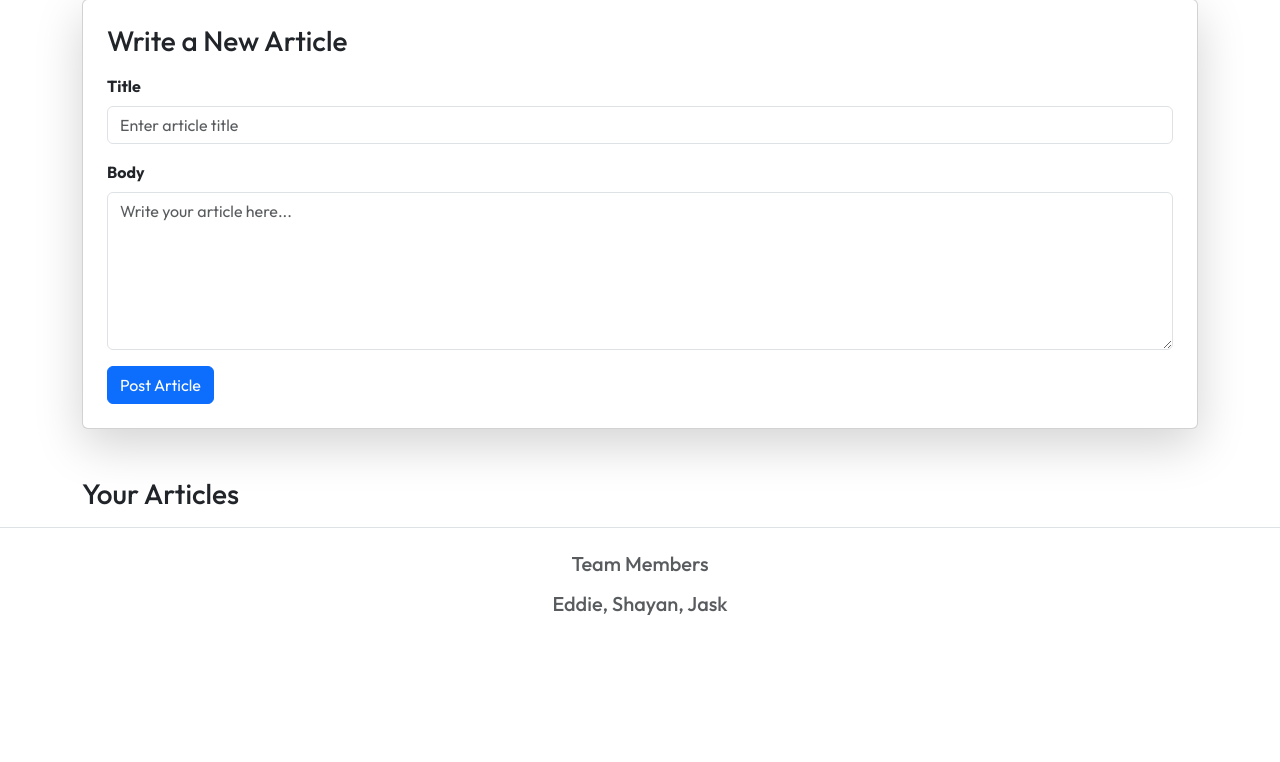
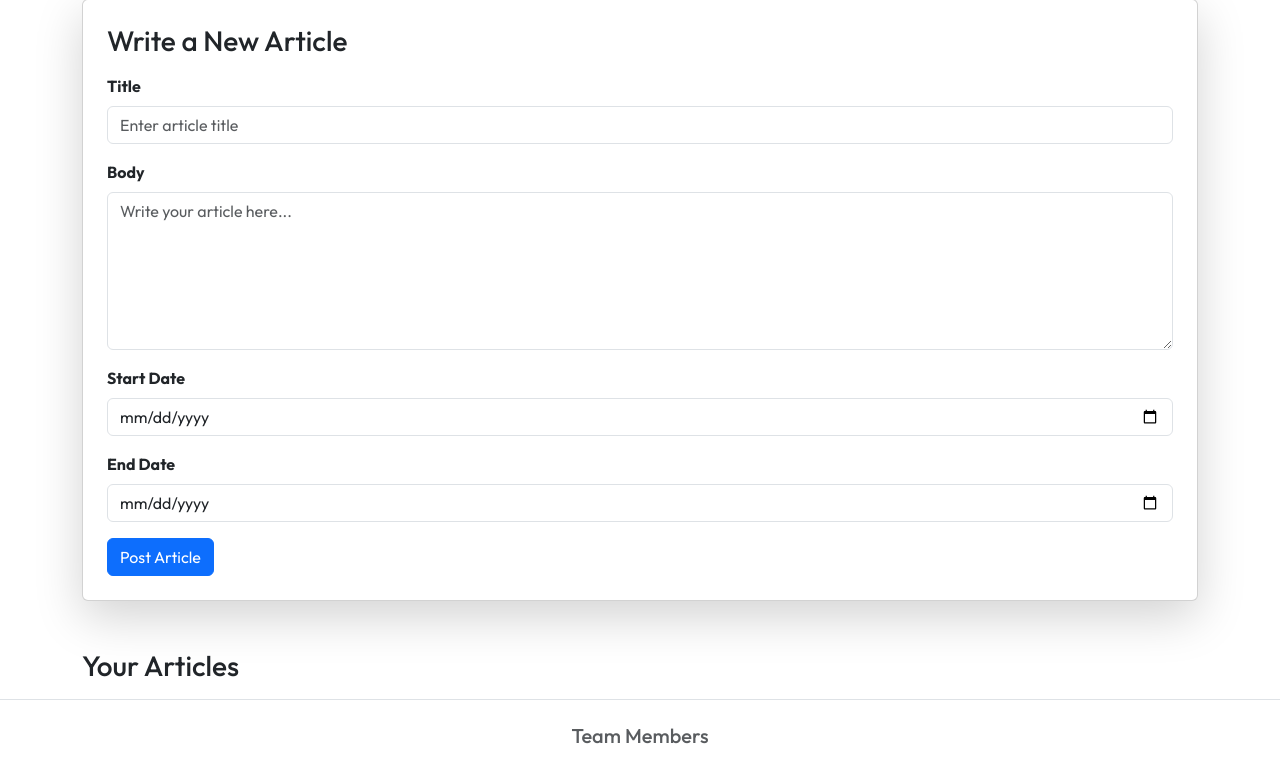
Before and after one commit to shayannikpour/Blog, a PHP site: page /write.php in a window 1280 px wide. Shown: the part 202-964 px from the top of the page. Before the commit the page ends 817 px from the top, so only its background shows below. Run offline with PHP 8.4, Linux system fonts and the light colour scheme; the visitor is signed in with stand-in values (Sample User, id 1); data comes from the database, SQL or seed files in the repository; both versions use the stored data as it was after the commit.

Commit message:
Implemented the start and end date logic

```diff
--- a/write.php
+++ b/write.php
@@ -2,7 +2,8 @@
 session_start();
 $db = new SQLite3('info.db');
 
-if (!isset($_SESSION['username'])) {
+if (!isset($_SESSION['username']))
+{
     header("Location: login.php");
     exit();
 }
@@ -10,15 +11,21 @@ if (!isset($_SESSION['username'])) {
 $username = $_SESSION['username'];
 
 // Handle Creating a New Article
-if ($_SERVER["REQUEST_METHOD"] == "POST" && isset($_POST['create_article'])) {
+if ($_SERVER["REQUEST_METHOD"] == "POST" && isset($_POST['create_article']))
+{
     $title = trim($_POST['article_title']);
     $body = trim($_POST['article_body']);
+    $start_date = trim($_POST['start_date']);
+    $end_date = trim($_POST['end_date']);
 
-    if (!empty($title) && !empty($body)) {
-        $stmt = $db->prepare("INSERT INTO Articles (ArticleTitle, ArticleBody, CreateDate, ContributerUsername) VALUES (:title, :body, DATE('now'), :username)");
+    if (!empty($title) && !empty($body))
+    {
+        $stmt = $db->prepare("INSERT INTO Articles (ArticleTitle, ArticleBody, CreateDate, StartDate, EndDate, ContributerUsername) VALUES (:title, :body, DATE('now'), :start_date, :end_date, :username)");
         $stmt->bindValue(':title', $title, SQLITE3_TEXT);
         $stmt->bindValue(':body', $body, SQLITE3_TEXT);
         $stmt->bindValue(':username', $username, SQLITE3_TEXT);
+        $stmt->bindValue(':start_date', $start_date, SQLITE3_TEXT);
+        $stmt->bindValue(':end_date', $end_date, SQLITE3_TEXT);
         $stmt->execute();
         header("Location: home.php");
         exit();
@@ -26,7 +33,8 @@ if ($_SERVER["REQUEST_METHOD"] == "POST" && isset($_POST['create_article'])) {
 }
 
 // Handle Article Deletion
-if (isset($_POST['delete_article'])) {
+if (isset($_POST['delete_article']))
+{
     $article_id = $_POST['article_id'];
 
     // Ensure user owns the article before deleting
@@ -37,15 +45,21 @@ if (isset($_POST['delete_article'])) {
 }
 
 // Handle Article Editing
-if (isset($_POST['edit_article'])) {
+if (isset($_POST['edit_article']))
+{
     $article_id = $_POST['article_id'];
     $new_title = trim($_POST['article_title']);
     $new_body = trim($_POST['article_body']);
+    $new_start_date = trim($_POST['start_date']);
+    $new_end_date = trim($_POST['end_date']);
 
-    if (!empty($new_title) && !empty($new_body)) {
-        $stmt = $db->prepare("UPDATE Articles SET ArticleTitle = :title, ArticleBody = :body WHERE ArticleId = :id AND ContributerUsername = :username");
+    if (!empty($new_title) && !empty($new_body))
+    {
+        $stmt = $db->prepare("UPDATE Articles SET ArticleTitle = :title, ArticleBody = :body, StartDate = :start_date, EndDate = :end_date WHERE ArticleId = :id AND ContributerUsername = :username");
         $stmt->bindValue(':title', $new_title, SQLITE3_TEXT);
         $stmt->bindValue(':body', $new_body, SQLITE3_TEXT);
+        $stmt->bindValue(':start_date', $new_start_date, SQLITE3_TEXT);
+        $stmt->bindValue(':end_date', $new_end_date, SQLITE3_TEXT);
         $stmt->bindValue(':id', $article_id, SQLITE3_INTEGER);
         $stmt->bindValue(':username', $username, SQLITE3_TEXT);
         $stmt->execute();
@@ -72,6 +86,16 @@ $articles = $db->query("SELECT * FROM Articles WHERE ContributerUsername = '$use
                 <label for="article_body" class="form-label fw-bold">Body</label>
                 <textarea class="form-control" name="article_body" id="article_body" rows="6" required placeholder="Write your article here..."></textarea>
             </div>
+           <!-- Start Date Field -->
+           <div class="mb-3">
+            <label for="start_date" class="form-label fw-bold">Start Date</label>
+            <input type="date" class="form-control" name="start_date" id="start_date" required>
+        </div>
+        <!-- End Date Field -->
+        <div class="mb-3">
+            <label for="end_date" class="form-label fw-bold">End Date</label>
+            <input type="date" class="form-control" name="end_date" id="end_date" required>
+        </div>
             <button type="submit" name="create_article" class="btn btn-primary">Post Article</button>
         </form>
     </div>
@@ -84,9 +108,10 @@ $articles = $db->query("SELECT * FROM Articles WHERE ContributerUsername = '$use
                 <h4 class="card-title"><?= htmlspecialchars($row['ArticleTitle']) ?></h4>
                 <p class="card-text"><?= nl2br(htmlspecialchars($row['ArticleBody'])) ?></p>
                 <p class="text-muted"><small>Posted on <?= $row['CreateDate'] ?></small></p>
+                <p class="text-muted"><small>Visible from <?= $row['StartDate'] ?> to <?= $row['EndDate'] ?></small></p>
 
                 <!-- Edit Article Button -->
-                <button class="btn btn-warning" onclick="editArticle('<?= $row['ArticleId'] ?>', '<?= htmlspecialchars($row['ArticleTitle']) ?>', '<?= htmlspecialchars($row['ArticleBody']) ?>')">Edit</button>
+                <button class="btn btn-warning" onclick="editArticle('<?= $row['ArticleId'] ?>', '<?= htmlspecialchars($row['ArticleTitle']) ?>', '<?= htmlspecialchars($row['ArticleBody']) ?>', '<?= htmlspecialchars($row['StartDate']) ?>', '<?= htmlspecialchars($row['EndDate']) ?>')">Edit</button>
 
                 <!-- Delete Article Form -->
                 <form method="post" class="d-inline">
@@ -117,6 +142,14 @@ $articles = $db->query("SELECT * FROM Articles WHERE ContributerUsername = '$use
                         <label for="edit_article_body" class="form-label fw-bold">Body</label>
                         <textarea class="form-control" name="article_body" id="edit_article_body" rows="6" required></textarea>
                     </div>
+                    <div class="mb-3">
+                        <label for="edit_article_start_date" class="form-label fw-bold">Start Date</label>
+                        <input type="date" class="form-control" name="start_date" id="edit_article_start_date" required>
+                    </div>
+                    <div class="mb-3">
+                        <label for="edit_article_end_date" class="form-label fw-bold">End Date</label>
+                        <input type="date" class="form-control" name="end_date" id="edit_article_end_date" required>
+                    </div>
                     <button type="submit" name="edit_article" class="btn btn-success">Update Article</button>
                 </form>
             </div>
@@ -126,10 +159,13 @@ $articles = $db->query("SELECT * FROM Articles WHERE ContributerUsername = '$use
 
 <!-- JavaScript to Open Edit Modal -->
 <script>
-    function editArticle(id, title, body) {
+    function editArticle(id, title, body, start_date, end_date)
+    {
         document.getElementById("edit_article_id").value = id;
         document.getElementById("edit_article_title").value = title;
         document.getElementById("edit_article_body").value = body;
+        document.getElementById("edit_article_start_date").value = start_date;
+        document.getElementById("edit_article_end_date").value = end_date;
         new bootstrap.Modal(document.getElementById('editArticleModal')).show();
     }
 </script>
```
Also changed, not shown: home.php (+15 -80 lines), info.db.
